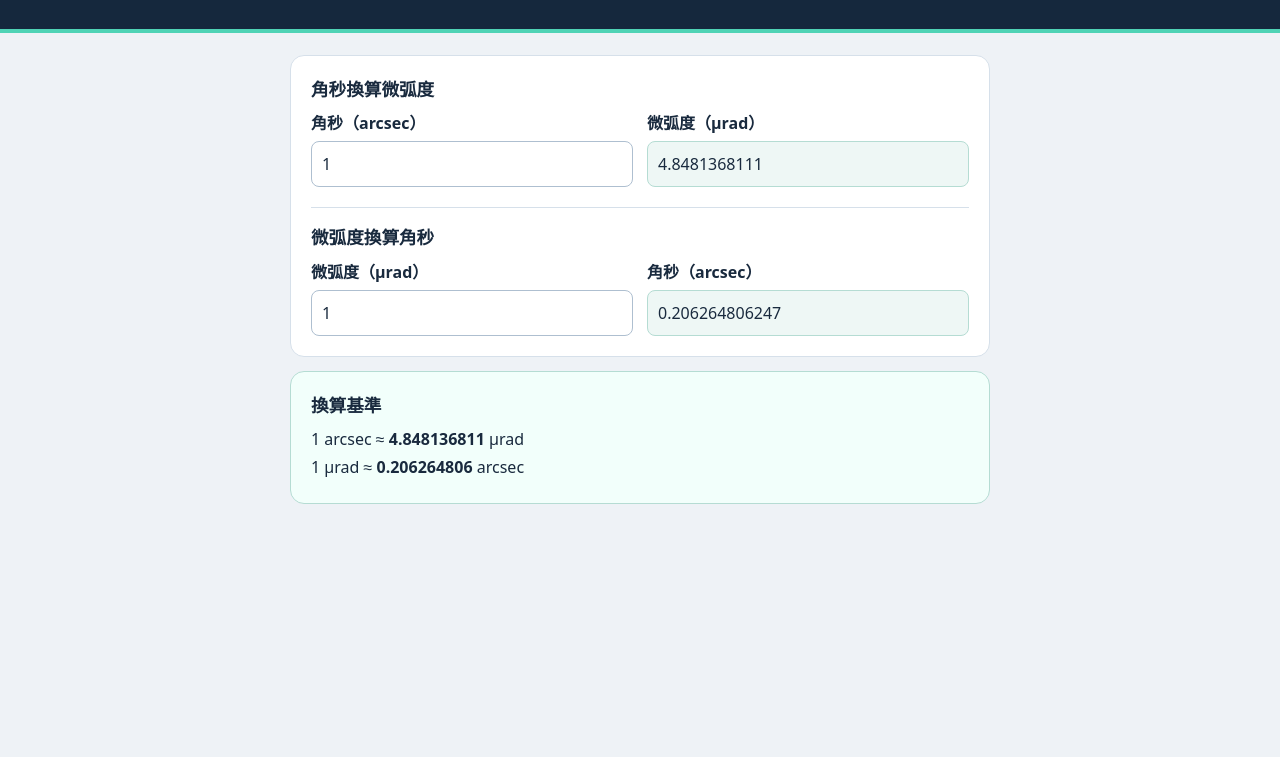
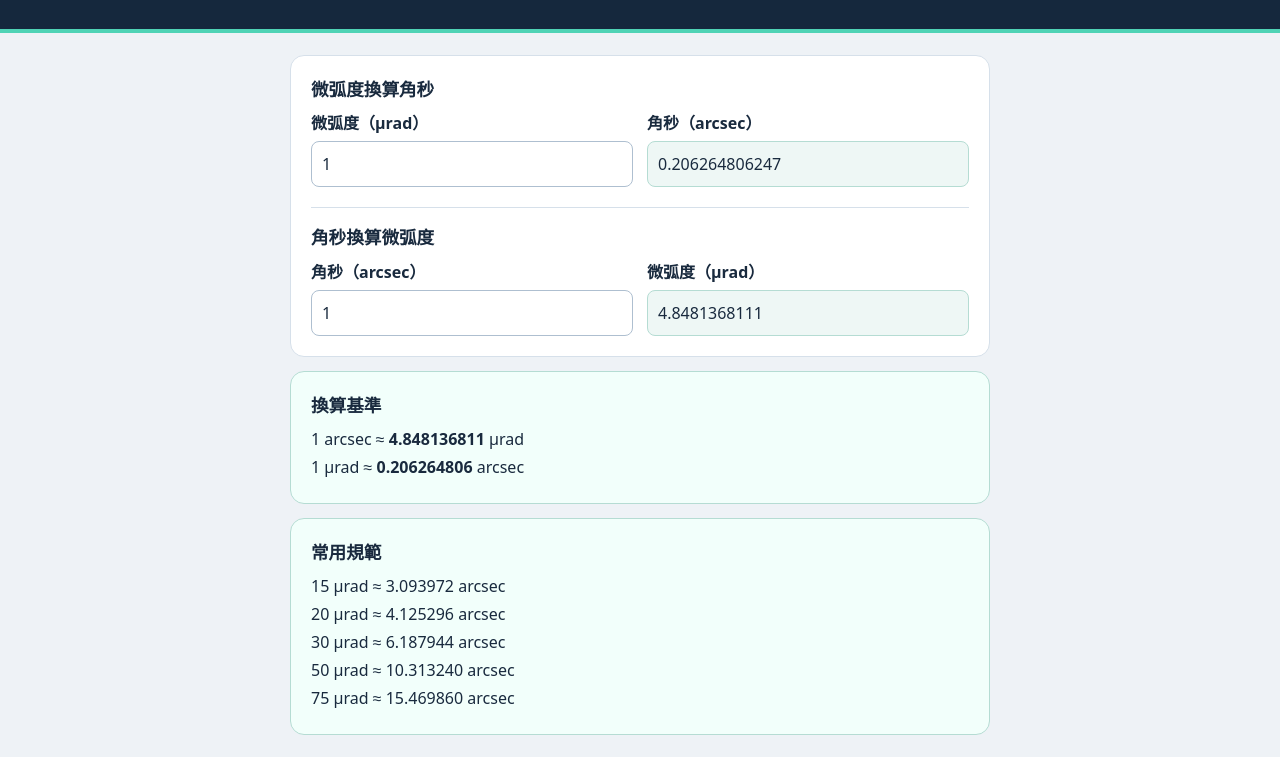
Before and after one commit to wasijoe/engineering-tools, a plain HTML site: page angle.html in a window 1280 px wide. Shown: the part 120-877 px from the top of the page. Before the commit the page ends 800 px from the top, so only its background shows below. Drawn offline with Linux system fonts and the light colour scheme.

Commit message:
Prioritize microradians and show common angle specifications

```diff
--- a/angle.html
+++ b/angle.html
@@ -16,15 +16,15 @@ main{width:min(100% - 32px,700px);margin:22px auto}.panel{padding:20px;backgroun
 <header><a href="./index.html">工程工具中心</a><h1>角度單位換算</h1></header>
 <main>
   <section class="panel" aria-label="雙向換算">
+    <h2>微弧度換算角秒</h2>
+    <div class="fields">
+      <label for="microrad">微弧度（µrad）<input id="microrad" type="number" step="any" inputmode="decimal" value="1"></label>
+      <label for="arcsec-result">角秒（arcsec）<input id="arcsec-result" type="text" readonly></label>
+    </div>
     <h2>角秒換算微弧度</h2>
     <div class="fields">
       <label for="arcsec">角秒（arcsec）<input id="arcsec" type="number" step="any" inputmode="decimal" value="1"></label>
       <label for="microrad-result">微弧度（µrad）<input id="microrad-result" type="text" readonly></label>
-    </div>
-    <h2>微弧度換算角秒</h2>
-    <div class="fields">
-      <label for="microrad">微弧度（µrad）<input id="microrad" type="number" step="any" inputmode="decimal" value="1"></label>
-      <label for="arcsec-result">角秒（arcsec）<input id="arcsec-result" type="text" readonly></label>
     </div>
     <p id="error" class="error" role="alert" hidden>請輸入有效數字，並確認結果在可換算範圍內。</p>
   </section>
@@ -32,6 +32,10 @@ main{width:min(100% - 32px,700px);margin:22px auto}.panel{padding:20px;backgroun
     <h2 id="reference">換算基準</h2>
     <p>1 arcsec ≈ <strong id="arcsec-reference"></strong> µrad</p>
     <p>1 µrad ≈ <strong id="microrad-reference"></strong> arcsec</p>
+  </section>
+  <section class="panel reference" aria-labelledby="common">
+    <h2 id="common">常用規範</h2>
+    <div id="common-values"></div>
   </section>
 </main>
 <script>
@@ -60,6 +64,11 @@ for (const [source, targetId, factor] of [
 }
 document.getElementById("arcsec-reference").textContent = microradPerArcsec.toFixed(9);
 document.getElementById("microrad-reference").textContent = (1 / microradPerArcsec).toFixed(9);
+for (const microradians of [15, 20, 30, 50, 75]) {
+  const row = document.createElement("p");
+  row.textContent = microradians + " µrad ≈ " + (microradians / microradPerArcsec).toFixed(6) + " arcsec";
+  document.getElementById("common-values").append(row);
+}
 </script>
 </body>
 </html>
```
